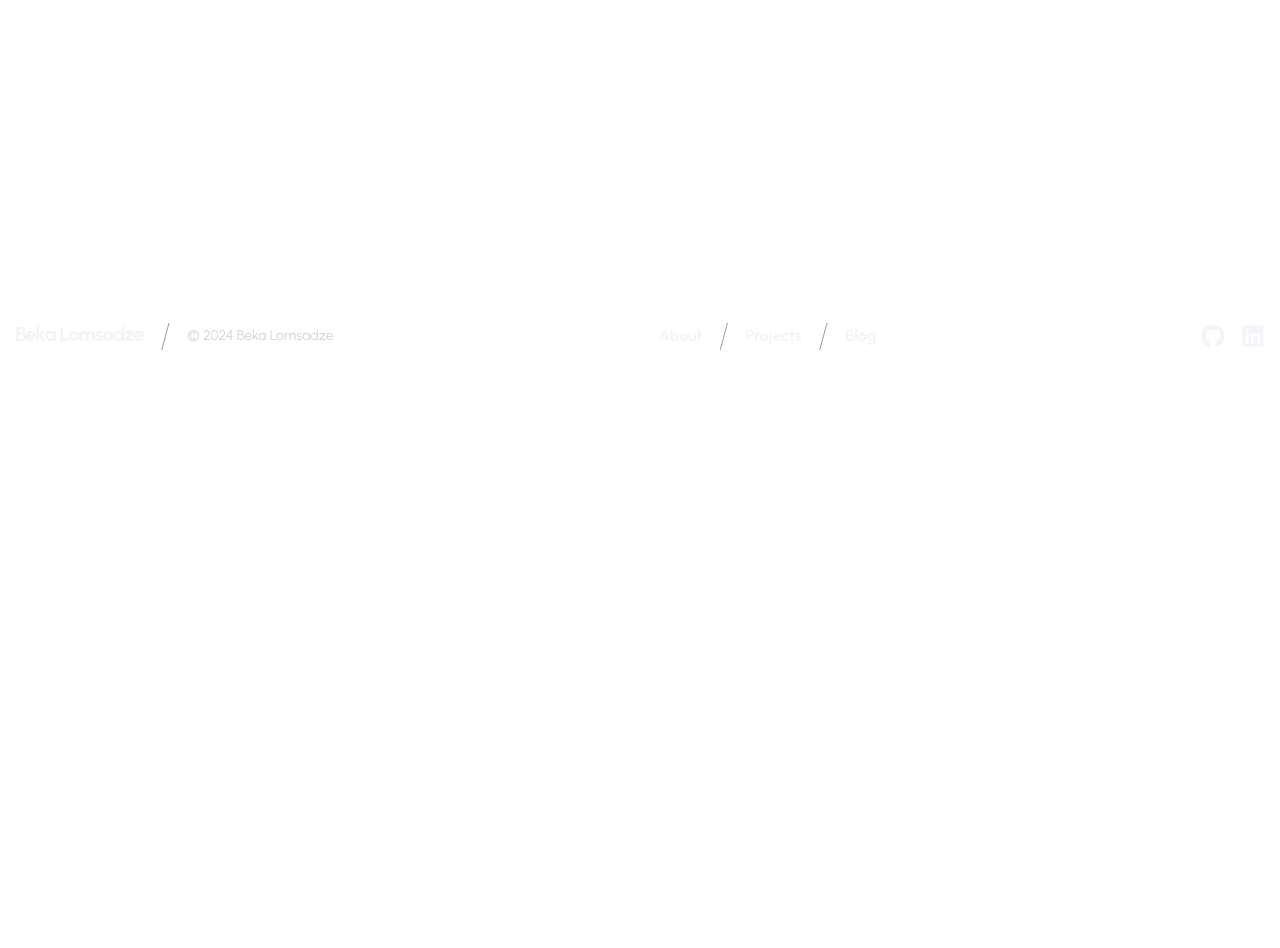
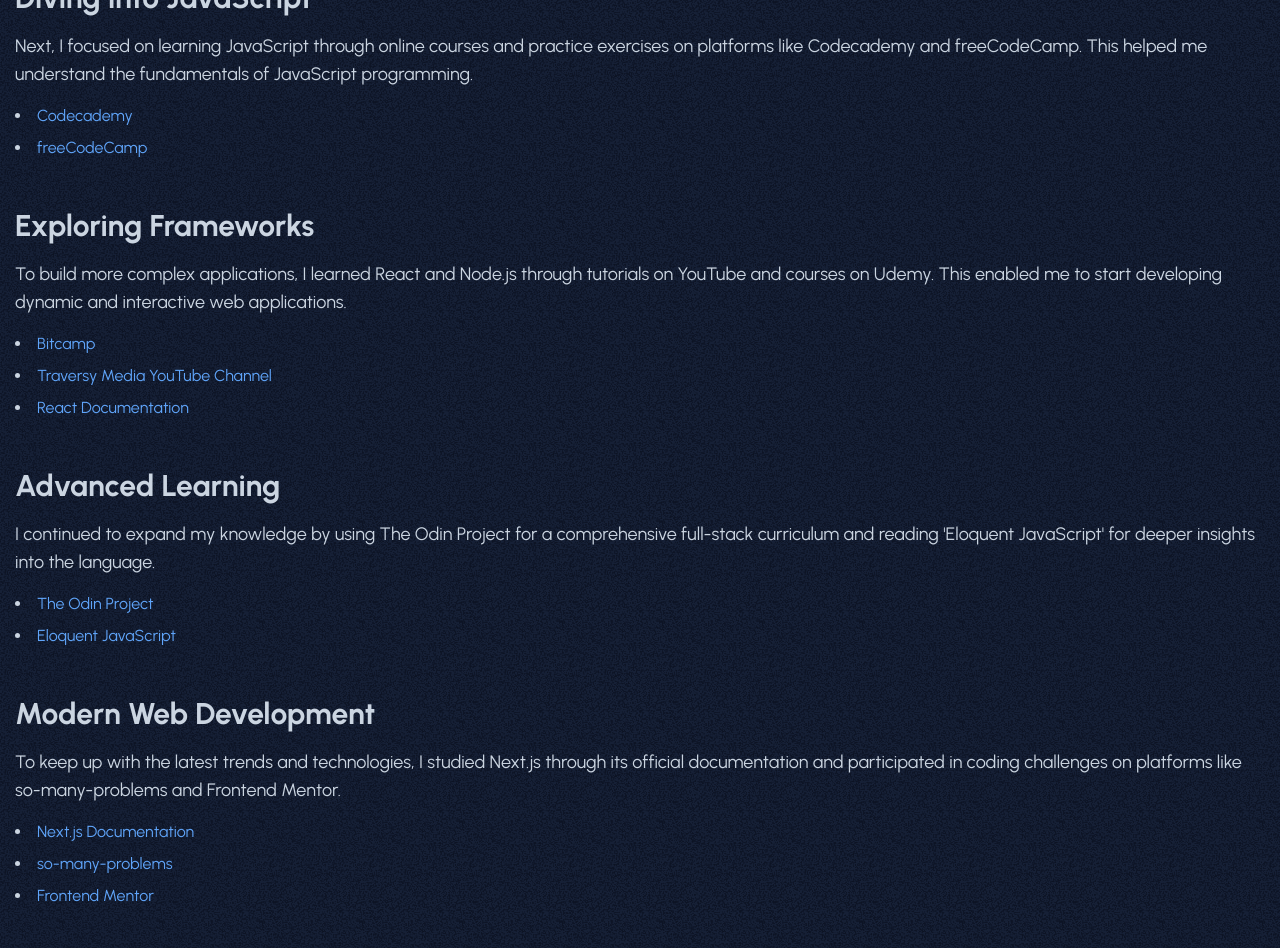
Before and after one commit to lomsadze123/Portfolio-nextJs, a Next.js app: page /blog in a window 1280 px wide. Before the commit this address had no page. Shown: the part 640-1588 px from the top of the page. Before the commit the page ends 1088 px from the top, so only its background shows below. Built offline with nearby package versions, Linux system fonts and the light colour scheme.

Commit message:
add contact page, done blog page and improve some animations

```diff
--- /dev/null
+++ b/app/blog/page.tsx
@@ -0,0 +1,32 @@
+import Achievements from "@/components/blog/Achievements";
+import BlogContent from "@/components/blog/BlogContent";
+
+export const metadata = {
+  title: "Blog - Beka Lomsadze",
+  description:
+    "Discover how Beka Lomsadze learned programming, including resources, sites, videos, exercises, achievements, and certifications.",
+};
+
+const Blog = () => {
+  return (
+    <main className="max-w-[1250px] mx-auto pt-10 px-6 md:px-0 md:pt-40 text-slate-300">
+      <h1 className="font-bold leading-tight tracking-tight text-7xl md:text-8xl col-start-1 mb-12">
+        My Programming Journey
+      </h1>
+      <p className="text-xl mb-8">
+        Discover the resources and steps I took to learn programming. From
+        beginner tutorials to advanced frameworks, here's how I became a
+        developer.
+      </p>
+      <BlogContent />
+      <div className="mt-16">
+        <h2 className="text-3xl font-bold mb-4">
+          Achievements & Certifications
+        </h2>
+        <Achievements />
+      </div>
+    </main>
+  );
+};
+
+export default Blog;
--- a/app/contact/page.tsx
+++ b/app/contact/page.tsx
@@ -1,10 +1,12 @@
+import ContactComponent from "@/components/contact-component/ContactComponent";
+
 export const metadata = {
   title: "Contact - Beka Lomsadze",
-  description: "You can contact me from here",
+  description: "Get in touch with Beka Lomsadze",
 };
 
 const Contact = () => {
-  return <div>Contact</div>;
+  return <ContactComponent />;
 };
 
 export default Contact;
--- a/app/projects/page.tsx
+++ b/app/projects/page.tsx
@@ -8,10 +8,10 @@
 const Projects = () => {
   return (
     <main className="max-w-[1250px] mx-auto pt-10 px-6 md:px-0 md:pt-40 text-slate-300">
-      <h1 className="font-bold leading-tight tracking-tight text-7xl md:text-9xl col-start-1">
+      <h1 className="font-bold leading-tight tracking-tight text-7xl md:text-9xl col-start-1 animate-fadeInUp">
         Projects
       </h1>
-      <p className="text-xl my-8">
+      <p className="text-xl my-8 animate-fadeInUp">
         A selection of some of my favorite website and design projects.
       </p>
       <ProjectHover />
--- /dev/null
+++ b/components/blog/Achievements.tsx
@@ -0,0 +1,22 @@
+import achievements from "@/data/achievementsData";
+
+const Achievements = () => {
+  return (
+    <ul className="list-disc list-inside space-y-4">
+      {achievements.map((achievement, index) => (
+        <li key={index}>
+          <a
+            href={achievement.url}
+            target="_blank"
+            rel="noopener noreferrer"
+            className="text-blue-400 hover:underline"
+          >
+            {achievement.title} - {achievement.platform}
+          </a>
+        </li>
+      ))}
+    </ul>
+  );
+};
+
+export default Achievements;
--- /dev/null
+++ b/components/blog/BlogContent.tsx
@@ -0,0 +1,30 @@
+import blogContent from "@/data/blogData";
+
+const BlogContent = () => {
+  return (
+    <div className="space-y-12">
+      {blogContent.map((section, index) => (
+        <div key={index}>
+          <h2 className="text-3xl font-bold mb-4">{section.title}</h2>
+          <p className="text-lg mb-4">{section.description}</p>
+          <ul className="list-disc list-inside space-y-2">
+            {section.resources.map((resource, idx) => (
+              <li key={idx}>
+                <a
+                  href={resource.url}
+                  target="_blank"
+                  rel="noopener noreferrer"
+                  className="text-blue-400 hover:underline"
+                >
+                  {resource.name}
+                </a>
+              </li>
+            ))}
+          </ul>
+        </div>
+      ))}
+    </div>
+  );
+};
+
+export default BlogContent;
--- /dev/null
+++ b/components/contact-component/ContactComponent.tsx
@@ -0,0 +1,18 @@
+import Form from "./Form";
+
+const ContactComponent = () => {
+  return (
+    <main className="max-w-[1250px] mx-auto pt-10 px-6 md:px-0 md:pt-40 text-slate-300">
+      <h1 className="font-bold leading-tight tracking-tight text-7xl md:text-9xl col-start-1 mb-8">
+        Contact
+      </h1>
+      <p className="text-xl mb-8">
+        Feel free to reach out to me for any inquiries, collaborations, or just
+        to say hello!
+      </p>
+      <Form />
+    </main>
+  );
+};
+
+export default ContactComponent;
--- /dev/null
+++ b/components/contact-component/Form.tsx
@@ -0,0 +1,78 @@
+"use client";
+import { useState } from "react";
+
+const Form = () => {
+  const [formState, setFormState] = useState({
+    name: "",
+    email: "",
+    message: "",
+  });
+
+  const handleChange = (e: any) => {
+    const { name, value } = e.target;
+    setFormState({ ...formState, [name]: value });
+  };
+
+  const handleSubmit = (e: any) => {
+    e.preventDefault();
+    // Handle form submission, e.g., send an email or save to a database
+    console.log("Form submitted:", formState);
+  };
+  return (
+    <form onSubmit={handleSubmit} className="flex flex-col gap-6">
+      <div className="flex flex-col gap-2">
+        <label htmlFor="name" className="text-lg">
+          Name
+        </label>
+        <input
+          type="text"
+          id="name"
+          name="name"
+          value={formState.name}
+          onChange={handleChange}
+          className="p-2 rounded-md border border-slate-700 bg-slate-900 text-white"
+          required
+        />
+      </div>
+      <div className="flex flex-col gap-2">
+        <label htmlFor="email" className="text-lg">
+          Email
+        </label>
+        <input
+          type="email"
+          id="email"
+          name="email"
+          value={formState.email}
+          onChange={handleChange}
+          className="p-2 rounded-md border border-slate-700 bg-slate-900 text-white"
+          required
+        />
+      </div>
+      <div className="flex flex-col gap-2">
+        <label htmlFor="message" className="text-lg">
+          Message
+        </label>
+        <textarea
+          id="message"
+          name="message"
+          value={formState.message}
+          onChange={handleChange}
+          rows={6}
+          className="p-2 rounded-md border border-slate-700 bg-slate-900 text-white"
+          required
+        ></textarea>
+      </div>
+      <button
+        type="submit"
+        className="group relative flex w-fit items-center justify-center overflow-hidden rounded-md border-2 border-slate-900 bg-slate-50 mt-6 px-4 py-2 font-bold transition-transform ease-out hover:scale-105"
+      >
+        <span className="absolute inset-0 z-0 h-full translate-y-9 bg-yellow-300 transition-transform duration-300 ease-in-out group-hover:translate-y-0"></span>
+        <span className="relative flex items-center justify-center gap-2 text-slate-900">
+          Send Message
+        </span>
+      </button>
+    </form>
+  );
+};
+
+export default Form;
--- a/components/project/ProjectHover.tsx
+++ b/components/project/ProjectHover.tsx
@@ -10,7 +10,7 @@
   const component = useRef(null);
   const [currentItem, setCurrentItem] = useState<null | number>(null);
   const revealRef = useRef<HTMLDivElement>(null);
-  const textRef = useRef(null);
+  const textRef = useRef<Array<HTMLLIElement | null>>([]);
   const lastMousePos = useRef({ x: 0, y: 0 });
 
   const onMouseEnter = (index: number, imageUrl: string) => {
@@ -73,7 +73,9 @@
         {projectsData.map((project, index) => (
           <li
             key={project.title}
-            ref={textRef}
+            ref={(element) => {
+              if (element) textRef.current[index] = element;
+            }}
             onMouseEnter={() => onMouseEnter(index, project.image)}
             onMouseLeave={onMouseLeave}
           >
--- /dev/null
+++ b/data/achievementsData.ts
@@ -0,0 +1,49 @@
+const achievements = [
+  {
+    title: "JavaScript Algorithms and Data Structures Certification",
+    platform: "freeCodeCamp",
+    url: "https://www.freecodecamp.org/certification/Marteli/javascript-algorithms-and-data-structures",
+  },
+  {
+    title: "Responsive Web Design Certification",
+    platform: "freeCodeCamp",
+    url: "https://www.freecodecamp.org/certification/Marteli/responsive-web-design",
+  },
+  {
+    title: "React + Redux",
+    platform: "Sololearn",
+    url: "https://www.sololearn.com/certificates/CC-RCSEDSNT",
+  },
+  {
+    title: "Javascript Intermediate",
+    platform: "Sololearn",
+    url: "https://www.sololearn.com/certificates/CC-5NUEE9LQ",
+  },
+  {
+    title: "SQL Intermediate",
+    platform: "Sololearn",
+    url: "https://www.sololearn.com/certificates/CC-RYMOVRJB",
+  },
+  {
+    title: "Python Intermediate",
+    platform: "Sololearn",
+    url: "https://www.sololearn.com/certificates/CC-0MG3P4F1",
+  },
+  {
+    title: "C Intermediate",
+    platform: "Sololearn",
+    url: "https://www.sololearn.com/certificates/CC-6YZ3MGQA",
+  },
+  {
+    title: "C++ Intermediate",
+    platform: "Sololearn",
+    url: "https://www.sololearn.com/certificates/CC-8DTKNBIF",
+  },
+  {
+    title: "Java Intermediate",
+    platform: "Sololearn",
+    url: "https://www.sololearn.com/certificates/CC-TJ8ZTV5L",
+  },
+];
+
+export default achievements;
--- /dev/null
+++ b/data/blogData.ts
@@ -0,0 +1,72 @@
+const blogContent = [
+  {
+    title: "Getting Started",
+    description:
+      "I began my programming journey with basic HTML and CSS tutorials on freeCodeCamp and W3Schools. These resources provided a solid foundation in web development.",
+    resources: [
+      { name: "freeCodeCamp", url: "https://www.freecodecamp.org/" },
+      { name: "W3Schools", url: "https://www.w3schools.com/" },
+    ],
+  },
+  {
+    title: "Diving into JavaScript",
+    description:
+      "Next, I focused on learning JavaScript through online courses and practice exercises on platforms like Codecademy and freeCodeCamp. This helped me understand the fundamentals of JavaScript programming.",
+    resources: [
+      { name: "Codecademy", url: "https://www.codecademy.com/" },
+      { name: "freeCodeCamp", url: "https://www.freecodecamp.org/" },
+    ],
+  },
+  {
+    title: "Exploring Frameworks",
+    description:
+      "To build more complex applications, I learned React and Node.js through tutorials on YouTube and courses on Udemy. This enabled me to start developing dynamic and interactive web applications.",
+    resources: [
+      { name: "Bitcamp", url: "https://www.youtube.com/@bitcampge" },
+      {
+        name: "Traversy Media YouTube Channel",
+        url: "https://www.youtube.com/user/TechGuyWeb",
+      },
+      {
+        name: "React Documentation",
+        url: "https://react.dev/learn",
+      },
+    ],
+  },
+  {
+    title: "Advanced Learning",
+    description:
+      "I continued to expand my knowledge by using The Odin Project for a comprehensive full-stack curriculum and reading 'Eloquent JavaScript' for deeper insights into the language.",
+    resources: [
+      { name: "The Odin Project", url: "https://www.theodinproject.com/" },
+      { name: "Eloquent JavaScript", url: "https://eloquentjavascript.net/" },
+    ],
+  },
+  {
+    title: "Modern Web Development",
+    description:
+      "To keep up with the latest trends and technologies, I studied Next.js through its official documentation and participated in coding challenges on platforms like so-many-problems and Frontend Mentor.",
+    resources: [
+      {
+        name: "Next.js Documentation",
+        url: "https://nextjs.org/docs",
+      },
+      {
+        name: "so-many-problems",
+        url: "https://so-many-problems.ge/newsfeed",
+      },
+      {
+        name: "Frontend Mentor",
+        url: "https://www.frontendmentor.io/",
+      },
+    ],
+  },
+  {
+    title: "Full-Stack Development",
+    description:
+      "To become a full-stack developer, I completed the Full Stack Open course, which provided hands-on experience with both front-end and back-end technologies.",
+    resources: [{ name: "Full Stack Open", url: "https://fullstackopen.com/" }],
+  },
+];
+
+export default blogContent;
--- a/tailwind.config.ts
+++ b/tailwind.config.ts
@@ -16,6 +16,15 @@
           "radial-gradient(circle at top center, rgba(71, 120, 235, 0.5) 0%, transparent 50%, transparent 100%)",
       },
     },
+    keyframes: {
+      fadeInUp: {
+        "0%": { opacity: "0", transform: "scale(0.8)" },
+        "100%": { opacity: "1", transform: "scale(1)" },
+      },
+    },
+    animation: {
+      fadeInUp: "fadeInUp 1s ease-out forwards",
+    },
   },
   plugins: [],
 };
```
